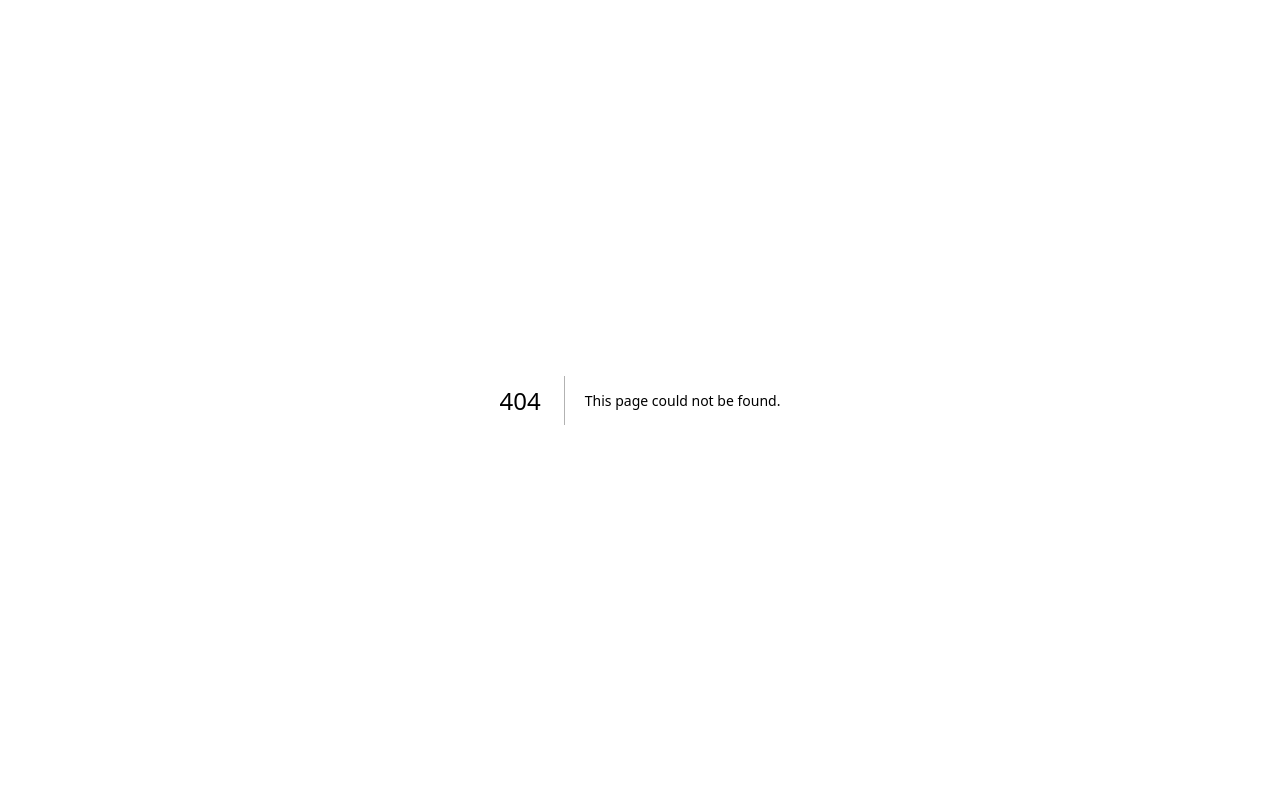
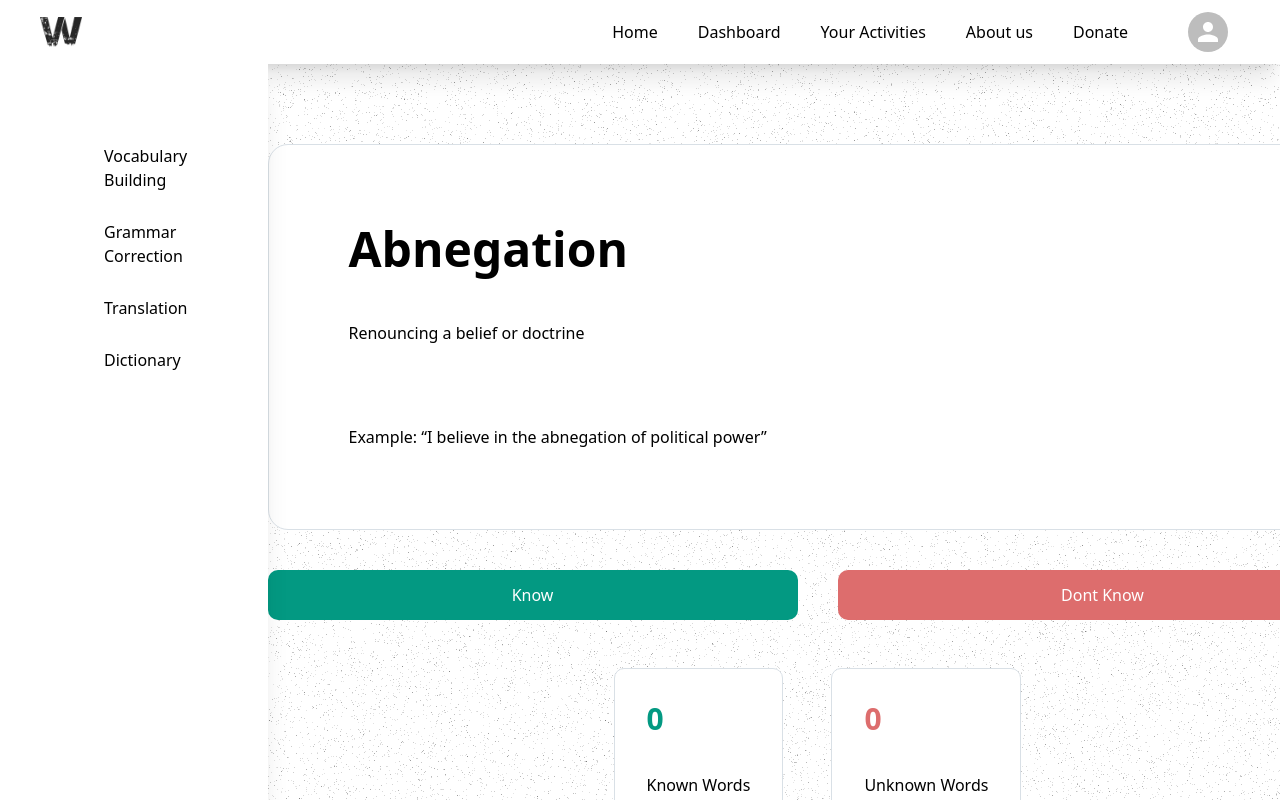
Before and after one commit to Athulr32/Wordsmith-web, a Next.js app: page /dashboard/vocabulary in a window 1280 px wide. Before the commit this address had no page. Built offline with nearby package versions, Linux system fonts and the light colour scheme.

Commit message:
initial commit

```diff
--- a/src/components/Navbar.jsx
+++ b/src/components/Navbar.jsx
@@ -1,16 +1,17 @@
 import { Avatar } from '@mui/material'
+import Link from 'next/link';
 
 function Navbar() {
   return (
-    <div className="shadow-xl">
+    <div className="shadow-xl " style={{zIndex:1}} >
       <div className="flex flex-row justify-between items-center" >
         <img src="/logo.png" style={{height:30, marginLeft:40}} alt="no image"/>
         <div className="flex flex-row p-3 items-center">
-        <p className="mx-5 hover:font-medium hover:text-[#039982] hover:cursor-pointer ">Home</p>
-        <p className="mx-5 hover:font-medium hover:text-[#039982] hover:cursor-pointer">Dashboard</p>
+        <p className="mx-5 hover:font-medium hover:text-[#039982] hover:cursor-pointer " ><Link href="/landing">Home</Link></p>
+        <p className="mx-5 hover:font-medium hover:text-[#039982] hover:cursor-pointer"><Link href="/dashboard">Dashboard</Link></p>
         <p className="mx-5 hover:font-medium hover:text-[#039982] hover:cursor-pointer">Your Activities</p>
         <p className="mx-5 hover:font-medium hover:text-[#039982] hover:cursor-pointer">About us</p>
-        <p className="mx-5 hover:font-medium hover:text-[#039982] hover:cursor-pointer">Donate</p>
+        <p className="mx-5 hover:font-medium hover:text-[#039982] hover:cursor-pointer"><Link href="/dashboard">Donate</Link></p>
         <div className="mx-10"><Avatar src=""/></div>
         </div>
 
--- /dev/null
+++ b/src/components/Sidebar.jsx
@@ -0,0 +1,16 @@
+import Link from 'next/link';
+
+function Sidebar() {
+  return (
+    <div style={{width:"350px", backgroundColor:"white",height:"95vh",zIndex:1}} class="shadow-xl">
+        <ul class="p-20 ml-6"d>
+            <li class="mb-7"><Link href="/dashboard/vocabulary">Vocabulary Building</Link></li>
+            <li class="mb-7">Grammar Correction</li>
+            <li class="mb-7">Translation</li>
+            <li class="mb-7">Dictionary</li>
+        </ul>
+    </div>
+  )
+}
+
+export default Sidebar
--- /dev/null
+++ b/src/pages/dashboard/index.jsx
@@ -0,0 +1,21 @@
+import React from 'react'
+import Navbar from "../../components/Navbar"
+import Sidebar from '../../components/Sidebar'
+
+function index() {
+  return (
+    <div>
+        <Navbar />
+        <div className='flex'>
+       <Sidebar/>
+   <div style={{backgroundImage: "url('/texture.png')", backgroundRepeat:'repeat', flex:1 }}>
+
+    <p className='p-20 text-xl font-bold'>Weekly Activity</p>
+        </div>
+        </div>
+        </div>
+
+  )
+}
+
+export default index
--- /dev/null
+++ b/src/pages/dashboard/vocabulary.jsx
@@ -0,0 +1,185 @@
+import Navbar from "../../components/Navbar";
+import Sidebar from "../../components/Sidebar";
+import { use, useEffect, useState } from "react";
+import closeButton from "../../../public/close.svg";
+import Image from "next/image";
+
+function vocabulary() {
+  const [selected, setSelected] = useState([]);
+  const [data, setData] = useState([]);
+  const [familiar,setFamiliar]= useState(0);
+  const [notFamiliar,setNotFamiliar]= useState(0);
+
+  useEffect(()=>{
+    //fetch from database
+    // const d = fetchfromdatabase();
+    const d=['hello','aaron','athul']
+    setData(d);
+  },[]);
+
+  function known(){
+    setFamiliar(familiar+1)
+
+  }
+
+  function notknown(){
+    setNotFamiliar(notFamiliar+1)
+  }
+
+  // console.log(data);
+
+  function addInterest(e) {
+    setSelected(() => {
+      if (selected.includes(e.target.value)) {
+        return selected;
+      }
+      return [...selected, e.target.value];
+    });
+  }
+
+  function removeInterest(e) {
+    console.log(e.currentTarget.value);
+    setSelected(() => {
+      return selected.filter((value) => {
+        return value != e.target.value;
+      });
+    });
+  }
+
+  return (
+    <div>
+      <Navbar />
+      <div className='flex'>
+        <Sidebar />
+        <div
+          style={{
+            backgroundImage: "url('/texture.png')",
+            backgroundRepeat: "repeat",
+            flex: 1,
+          }}
+        >
+          <div style={{ display: "flex" }}>
+            <div
+              style={{
+                margin: "auto",
+                marginTop: 80,
+                width: 1100,
+                display: "flex",
+                flexDirection: "column",
+              }}
+            >
+              <div
+                className='bg-white p-20 rounded-[20px] '
+                style={{ border: "solid 1px #D9E0E6" }}
+              >
+                <p className='text-5xl font-bold mb-12'>Abnegation</p>
+                <p className='mb-20'>Renouncing a belief or doctrine</p>
+                <p>Example: “I believe in the abnegation of political power”</p>
+              </div>
+              <div
+                className='flex justify-between '
+                style={{ margin: "auto", marginTop: 40 }}
+              >
+                <button
+                onClick={known}
+                  style={{
+                    backgroundColor: "#039982",
+                    padding: 13,
+                    color: "white",
+                    width: 530,
+                    borderRadius: 10,
+                    marginRight: 40,
+                  }}
+                >
+                  Know
+                </button>
+                <button
+                  style={{
+                    backgroundColor: "#DD6D6D",
+                    padding: 13,
+                    color: "white",
+                    width: 530,
+                    borderRadius: 10,
+                  }}
+                  onClick={notknown}
+                >
+                  Dont Know
+                </button>
+              </div>
+              <div className='flex justify-center mt-12 '>
+                <div
+                  className='bg-white rounded-[10px] p-8 mr-12 flex-col justify-center items-center'
+                  style={{ border: "solid 1px #D9E0E6" }}
+                >
+                  <p className='text-[#039982] font-bold text-3xl mb-9'>
+                    {familiar}
+                  </p>
+                  <p>Known Words</p>
+                </div>
+                <div
+                  className='bg-white rounded-[10px] p-8 flex-col justify-center items-center'
+                  style={{ border: "solid 1px #D9E0E6" }}
+                >
+                  <p className='text-[#DD6D6D] font-bold text-3xl mb-9'>
+                    {notFamiliar}
+                  </p>
+                  <p>Unknown Words</p>
+                </div>
+              </div>
+            </div>
+            <div
+              className='bg-white p-10 rounded-[20px] mt-20 mr-20 flex-col'
+              style={{ border: "solid 1px #D9E0E6" }}
+            >
+              <p className="mb-5 font-medium text-xl">Selected Interests</p>
+              <div className='flex  text-white' style={{flexWrap:"wrap", width:200}}>
+                {selected.map((value, index) => {
+                  return (
+                    <button
+                      onClick={removeInterest}
+                      value={value}
+                      className='p-2 mr-5 text-sm mb-3'
+                      style={{
+                        backgroundColor: "#00C1A2",
+                        borderRadius: "10px",
+                      }}
+                      key={index}
+                    >
+                      {value}{" "}
+                      <Image
+                        style={{ display: "inline-block", marginLeft: "2px" }}
+                        src={closeButton}
+                        alt='close'
+                      />
+                    </button>
+                  );
+                })}
+              </div>
+              <hr className="mt-5"></hr>
+              <p className="mb-5 mt-8 font-medium text-xl">Interests</p>
+              <div style={{flexWrap:"wrap", width:200}}>
+                {data.map((value)=>{
+                  return(
+                     <button
+                     onClick={addInterest}
+                     value={value}
+                     className='p-2 mr-5 mb-3 text-sm text-white'
+                     style={{ backgroundColor: "#00C1A2", borderRadius: "10px" }}
+                   >
+                     {value}
+                   </button>)
+
+                })}
+
+
+              </div>
+
+            </div>
+          </div>
+        </div>
+      </div>
+    </div>
+  );
+}
+
+export default vocabulary;
```
